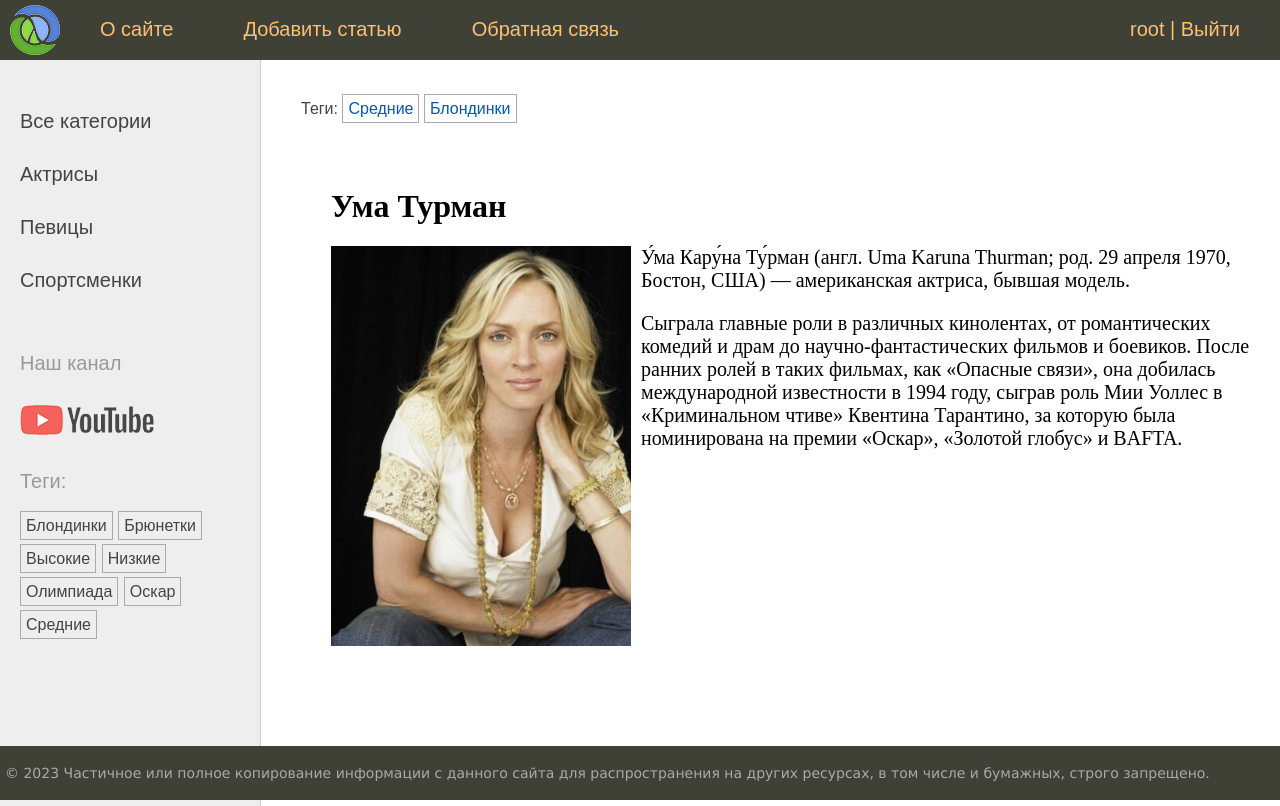
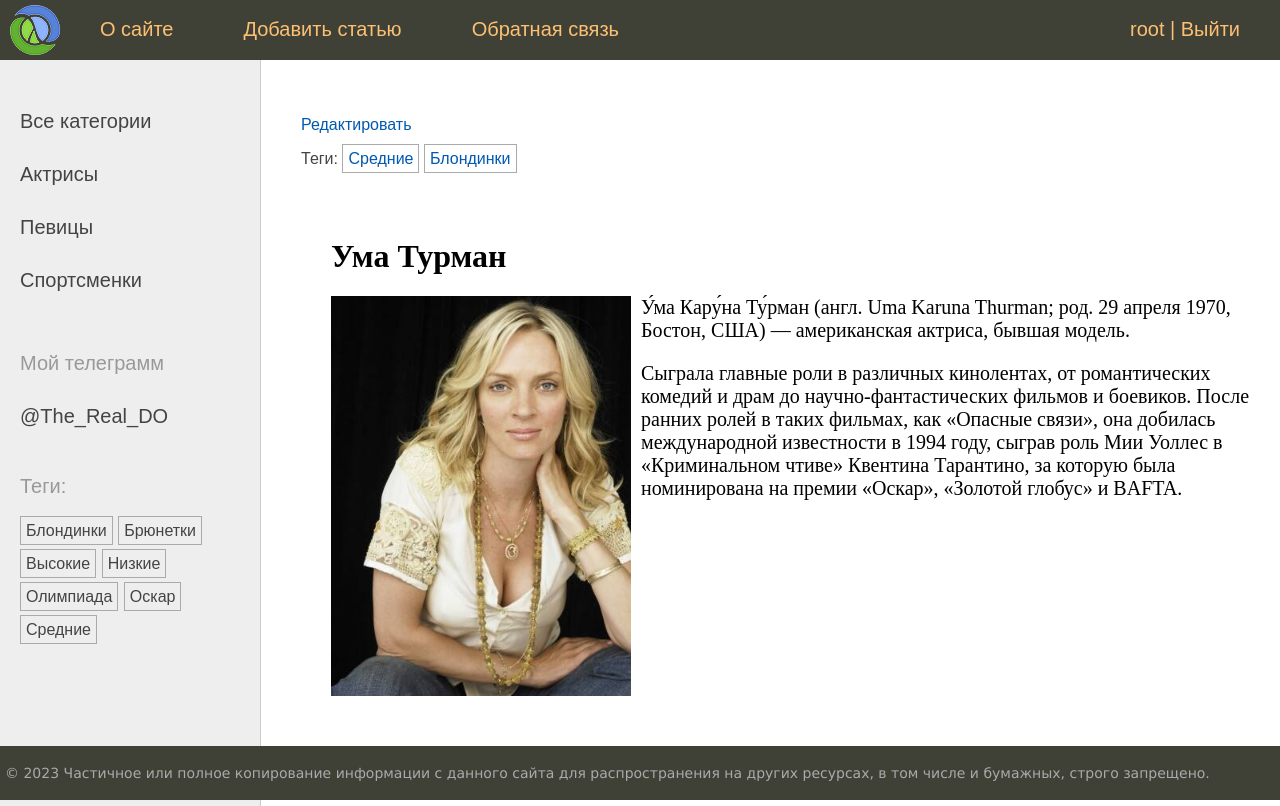
Before and after one commit to Dmitry-Osipov/sitewomen, a Django app: page /post/uma-turman/ in a window 1280 px wide. Run offline with Django 4.2, Linux system fonts and the light colour scheme; a user stored in the database is signed in; data comes from the database, SQL or seed files in the repository; both versions use the stored data as it was after the commit.

Commit message:
Added a new user group for viewing, deleting, modifying, and adding articles about women. Added permissions for user1 and user2 to modify entries. Prevented users without permissions or groups from adding or editing articles. Fixed broken routes. Updated the HTML template for editing a post

```diff
--- a/templates/base.html
+++ b/templates/base.html
@@ -42,10 +42,9 @@
                             {% endif %}
                             {% show_categories cat_selected %}
                             <li class="share">
-                                <p>Наш канал</p>
-                                <a class="share-yt"
-                                   href="https://www.youtube.com/channel/UClJzWfGWuGJL2t-3dYKcHTA/playlists"
-                                   target="_blank" rel="nofollow"></a>
+                                <p>Мой телеграмм</p>
+                                <a href="https://t.me/The_Real_DO"
+                                   target="_blank" rel="nofollow">@The_Real_DO</a>
                             </li>
                             <li>{% show_all_tags %}</li>
                         </ul>
--- a/women/templates/women/post.html
+++ b/women/templates/women/post.html
@@ -1,6 +1,9 @@
 {% extends 'base.html' %}
 
 {% block breadcrumbs %}
+    {% if perms.women.change_women %}
+        <p><a href="{% url 'edit_page' post.slug %}">Редактировать</a></p>
+    {% endif %}
     <!-- Теги -->
     {% with post.tags.all as tags %}
         {% if tags %}
--- a/women/urls.py
+++ b/women/urls.py
@@ -16,8 +16,8 @@ urlpatterns = [  # В этой коллекции можно прописать
     path('login/', login, name='login'),
     path('post/<slug:post_slug>/', ShowPost.as_view(), name='post'),
     path('category/<slug:cat_slug>/', WomenCategory.as_view(), name='category'),
-    path('tag/<slug:tag_slug>', TagPostList.as_view(), name='tag'),
-    path('edit/<slug:slug>', UpdatePage.as_view(), name='edit_page'),
+    path('tag/<slug:tag_slug>/', TagPostList.as_view(), name='tag'),
+    path('edit/<slug:slug>/', UpdatePage.as_view(), name='edit_page'),
 
     # Ниже используются пути и функции для представления базовых возможностей Django.
     path('cats/<int:cat_id>/', categories, name='cats_id'),  # По стандартам отрасли следует прописывать слэш в конце суффикса,
--- a/women/views.py
+++ b/women/views.py
@@ -1,5 +1,5 @@
-from django.contrib.auth.decorators import login_required
-from django.contrib.auth.mixins import LoginRequiredMixin
+from django.contrib.auth.decorators import login_required, permission_required
+from django.contrib.auth.mixins import LoginRequiredMixin, PermissionRequiredMixin
 from django.core.paginator import Paginator
 from django.http import HttpResponse, HttpResponseNotFound, Http404, HttpResponseRedirect, HttpRequest
 from django.shortcuts import render, get_object_or_404
@@ -130,7 +130,7 @@ class WomenCategory(DataMixin, ListView):
         return self.get_mixin_context(context, title='Категория - ' + cat.name, cat_selected=cat.pk)
 
 
-class AddPage(LoginRequiredMixin, DataMixin, CreateView):
+class AddPage(PermissionRequiredMixin, LoginRequiredMixin, DataMixin, CreateView):
     """
     Класс представления служит для добавления статьи про известную женщину. Страница добавления статьи доступна только
     авторизованным пользователям.
@@ -139,7 +139,8 @@ class AddPage(LoginRequiredMixin, DataMixin, CreateView):
     form_class - forms.ModelForm - переменная ссылается на класс формы;\n
     template_name - str - маршрут для отображения страницы;\n
     success_url - Callable - полный маршрут страницы перенаправления (в случае успешной обработки формы);\n
-    extra_context - dict - контекст для отображения на странице (например, меню, заголовок и т.п.).
+    extra_context - dict - контекст для отображения на странице (например, меню, заголовок и т.п.);\n
+    permission_required - str - разрешение на получение доступа к странице.
     """
     form_class = AddPostForm  # Можно указать аналог этого атрибута атрибутами ниже:
     # model = Women - model - models.Model - связанная модель.
@@ -149,6 +150,7 @@ class AddPage(LoginRequiredMixin, DataMixin, CreateView):
     # модели.
     title_page = 'Добавление статьи'
     # login_url = 'home' - страница перенаправления для неавторизованных пользователей.
+    permission_required = 'women.add_women'  # Синтаксис: <приложение>.<действие>_<таблица>.
 
     def form_valid(self, form: forms.ModelForm) -> HttpResponseRedirect:
         """
@@ -162,7 +164,7 @@ class AddPage(LoginRequiredMixin, DataMixin, CreateView):
         return super().form_valid(form)
 
 
-class UpdatePage(DataMixin, UpdateView):
+class UpdatePage(PermissionRequiredMixin, DataMixin, UpdateView):
     """
     Класс представления служит для обновления статьи про известную женщину.
 
@@ -171,15 +173,18 @@ class UpdatePage(DataMixin, UpdateView):
     fields - tuple - поля, которые будут отображены в форме;\n
     template_name - str - маршрут для отображения страницы;\n
     success_url - Callable - полный маршрут страницы перенаправления (в случае успешной обработки формы);\n
-    extra_context - dict - контекст для отображения на странице (например, меню, заголовок и т.п.).
+    extra_context - dict - контекст для отображения на странице (например, меню, заголовок и т.п.);\n
+    permission_required - str - разрешение на получение доступа к странице.
     """
     model = Women
     fields = ('title', 'content', 'photo', 'is_published', 'cat')
     template_name = 'women/addpage.html'
     success_url = reverse_lazy('home')
     title_page = 'Редактирование статьи'
+    permission_required = 'women.change_women'
 
 
+@permission_required(perm='women.view_women', raise_exception=True)
 def contact(request: HttpRequest) -> HttpResponse:
     """
     Функция представления служит для обратной связи разработчику сайта.
```
Also changed, not shown: db.sqlite3.
